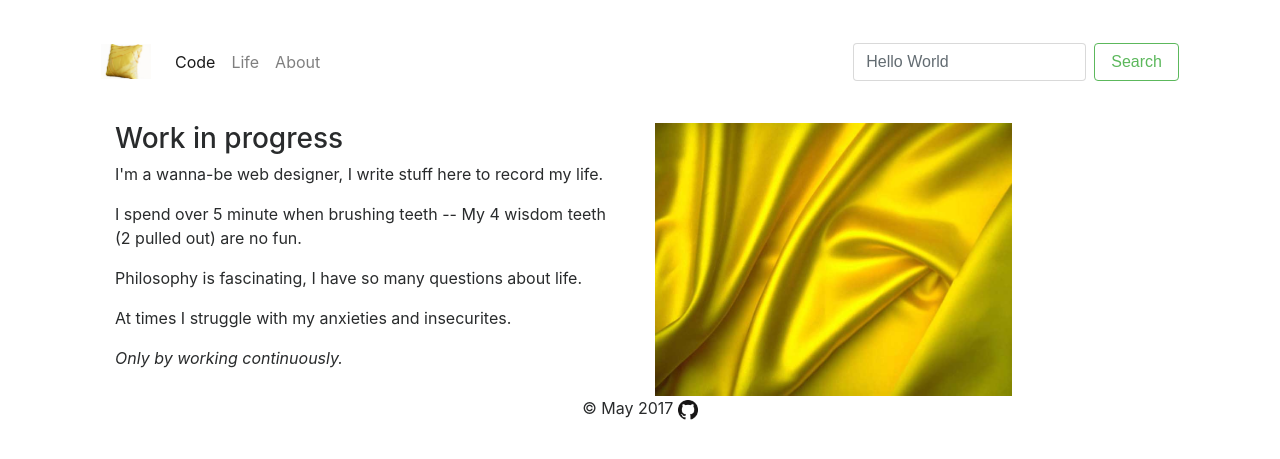
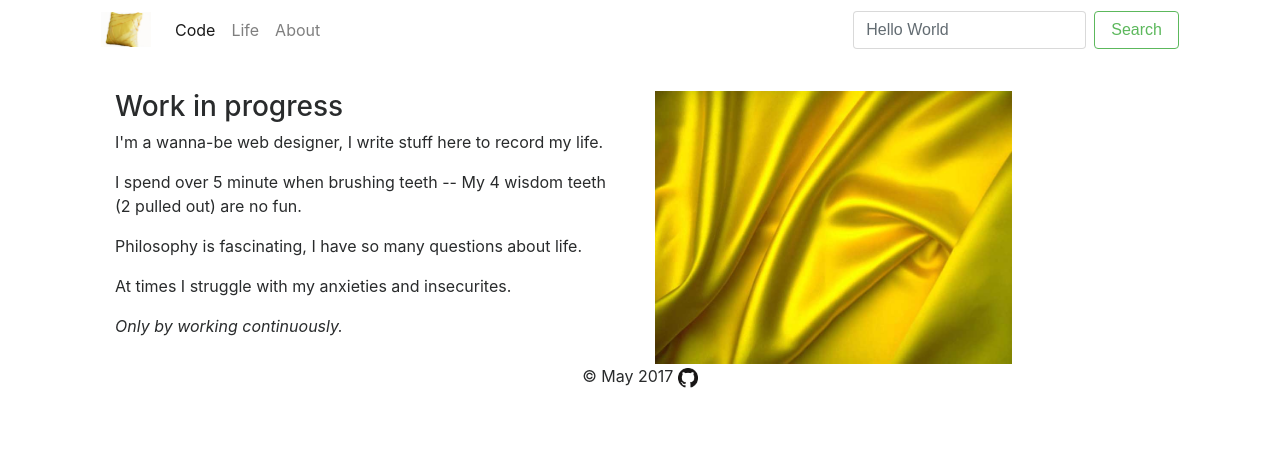
Before and after one commit to yinkouya/yinkouya.github.io, a Jekyll site: the page built from about.html, in a window 1280 px wide. Shown: the top 459 px of the page. Built offline with Jekyll 4.4.1, drawn with Linux system fonts in a browser that asks for light colours; nearby versions of some CDN libraries.

Commit message:
Update style.css

```diff
--- a/assets/style.css
+++ b/assets/style.css
@@ -9,7 +9,6 @@ img.brand {
 .nav-container {
   margin: 0em auto 2em auto;
   position: relative;
-  padding-top: 2em;
 }
 
 img.about {
@@ -23,10 +22,6 @@ footer {
 img.footer {
   width: 20px;
   text-align: center;
-}
-
-.post-preview p {
-  display: inline;
 }
 
 .post-index {
```
